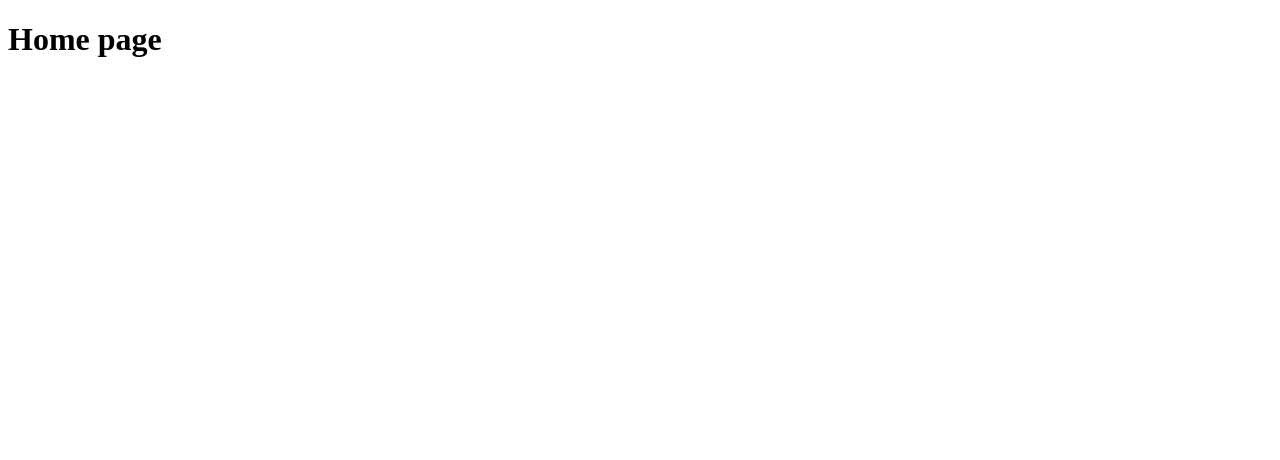
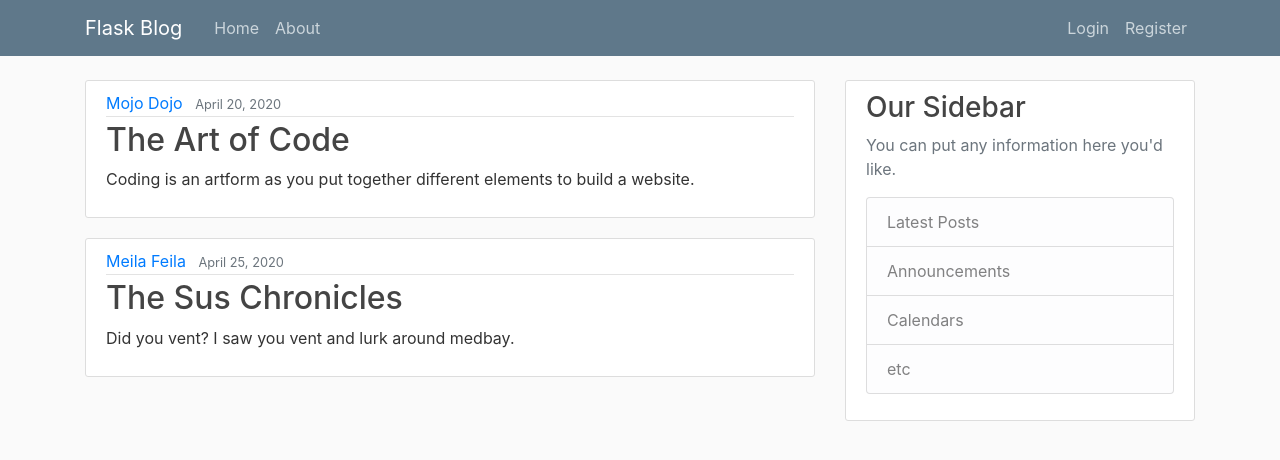
Before and after one commit to mostmojo/flask-blog, a Flask app: page / in a window 1280 px wide. Before the commit the part shown is almost empty. Shown: the top 460 px of the page. Run offline with Flask 2, Linux system fonts and the light colour scheme; some libraries are stand-ins or nearby versions.

Commit message:
Add styling

```diff
--- a/flaskblog.py
+++ b/flaskblog.py
@@ -1,16 +1,31 @@
-from flask import Flask, render_template
+from flask import Flask, render_template, url_for
 app = Flask(__name__)
+
+posts = [
+    {
+        'author': 'Mojo Dojo',
+        'title': 'The Art of Code',
+        'content': 'Coding is an artform as you put together different elements to build a website.',
+        'date_posted': 'April 20, 2020'
+    },
+    {
+        'author': 'Meila Feila',
+        'title': 'The Sus Chronicles',
+        'content': 'Did you vent? I saw you vent and lurk around medbay.',
+        'date_posted': 'April 25, 2020'
+    }
+]
 
 
 @app.route('/')
 @app.route('/home')
 def home():
-    return render_template('home.html')
+    return render_template('home.html', posts=posts)
 
 
 @app.route('/about')
 def about():
-    return render_template('about.html')
+    return render_template('about.html', title='About')
 
 
 if __name__ == '__main__':
--- /dev/null
+++ b/static/main.css
@@ -0,0 +1,85 @@
+body {
+	background: #fafafa;
+	color: #333333;
+	margin-top: 5rem;
+}
+
+h1,
+h2,
+h3,
+h4,
+h5,
+h6 {
+	color: #444444;
+}
+
+.bg-steel {
+	background-color: #5f788a;
+}
+
+.site-header .navbar-nav .nav-link {
+	color: #cbd5db;
+}
+
+.site-header .navbar-nav .nav-link:hover {
+	color: #ffffff;
+}
+
+.site-header .navbar-nav .nav-link.active {
+	font-weight: 500;
+}
+
+.content-section {
+	background: #ffffff;
+	padding: 10px 20px;
+	border: 1px solid #dddddd;
+	border-radius: 3px;
+	margin-bottom: 20px;
+}
+
+.article-title {
+	color: #444444;
+}
+
+a.article-title:hover {
+	color: #428bca;
+	text-decoration: none;
+}
+
+.article-content {
+	white-space: pre-line;
+}
+
+.article-img {
+	height: 65px;
+	width: 65px;
+	margin-right: 16px;
+}
+
+.article-metadata {
+	padding-bottom: 1px;
+	margin-bottom: 4px;
+	border-bottom: 1px solid #e3e3e3
+}
+
+.article-metadata a:hover {
+	color: #333;
+	text-decoration: none;
+}
+
+.article-svg {
+	width: 25px;
+	height: 25px;
+	vertical-align: middle;
+}
+
+.account-img {
+	height: 125px;
+	width: 125px;
+	margin-right: 20px;
+	margin-bottom: 16px;
+}
+
+.account-heading {
+	font-size: 2.5rem;
+}
--- a/templates/home.html
+++ b/templates/home.html
@@ -1,11 +1,15 @@
-<!DOCTYPE html>
-<html lang="en">
-<head>
-	<meta charset="UTF-8">
-	<meta name="viewport" content="width=device-width, initial-scale=1.0">
-	<title>Flask Blog</title>
-</head>
-<body>
-	<h1>Home page</h1>
-</body>
-</html>
+{% extends "layout.html" %}
+{% block content%}
+	{% for post in posts %}
+		<article class="media content-section">
+			<div class="media-body">
+				<div class="article-metadata">
+					<a class="mr-2" href="#">{{ post.author }}</a>
+					<small class="text-muted">{{ post.date_posted }}</small>
+				</div>
+				<h2><a class="article-title" href="#">{{ post.title }}</a></h2>
+				<p class="article-content">{{ post.content }}</p>
+			</div>
+		</article>
+	{% endfor %}
+{% endblock content %}
--- /dev/null
+++ b/templates/layout.html
@@ -0,0 +1,67 @@
+<!DOCTYPE html>
+<html lang="en">
+<head>
+		<!-- Required meta tags -->
+		<meta charset="utf-8">
+		<meta name="viewport" content="width=device-width, initial-scale=1, shrink-to-fit=no">
+
+	 <!-- Bootstrap CSS -->
+	 <link rel="stylesheet" href="https://stackpath.bootstrapcdn.com/bootstrap/4.5.2/css/bootstrap.min.css" integrity="sha384-JcKb8q3iqJ61gNV9KGb8thSsNjpSL0n8PARn9HuZOnIxN0hoP+VmmDGMN5t9UJ0Z" crossorigin="anonymous">
+	<link rel="stylesheet" type="text/css" href="{{ url_for('static', filename='main.css') }}">
+	 {% if title %}
+		<title>Flask Blog - {{ title }}</title>
+	{% else %}
+		<title>Flask Blog</title>
+	{% endif %}
+</head>
+<body>
+
+	<header class="site-header">
+		<nav class="navbar navbar-expand-md navbar-dark bg-steel fixed-top">
+			<div class="container">
+				<a class="navbar-brand mr-4" href="/">Flask Blog</a>
+				<button class="navbar-toggler" type="button" data-toggle="collapse" data-target="#navbarToggle" aria-controls="navbarToggle" aria-expanded="false" aria-label="Toggle navigation">
+					<span class="navbar-toggler-icon"></span>
+				</button>
+				<div class="collapse navbar-collapse" id="navbarToggle">
+					<div class="navbar-nav mr-auto">
+						<a class="nav-item nav-link" href="/">Home</a>
+						<a class="nav-item nav-link" href="/about">About</a>
+					</div>
+					<!-- Navbar Right Side -->
+					<div class="navbar-nav">
+						<a class="nav-item nav-link" href="/login">Login</a>
+						<a class="nav-item nav-link" href="/register">Register</a>
+					</div>
+				</div>
+			</div>
+		</nav>
+	</header>
+
+	<main role="main" class="container">
+		<div class="row">
+			<div class="col-md-8">
+				{% block content %}{% endblock %}
+			</div>
+			<div class="col-md-4">
+				<div class="content-section">
+					<h3>Our Sidebar</h3>
+					<p class='text-muted'>You can put any information here you'd like.
+						<ul class="list-group">
+							<li class="list-group-item list-group-item-light">Latest Posts</li>
+							<li class="list-group-item list-group-item-light">Announcements</li>
+							<li class="list-group-item list-group-item-light">Calendars</li>
+							<li class="list-group-item list-group-item-light">etc</li>
+						</ul>
+					</p>
+				</div>
+			</div>
+		</div>
+	</main>
+
+	<!-- jQuery first, then Popper.js, then Bootstrap JS -->
+	<script src="https://code.jquery.com/jquery-3.5.1.slim.min.js" integrity="sha384-DfXdz2htPH0lsSSs5nCTpuj/zy4C+OGpamoFVy38MVBnE+IbbVYUew+OrCXaRkfj" crossorigin="anonymous"></script>
+	<script src="https://cdn.jsdelivr.net/npm/popper.js@1.16.1/dist/umd/popper.min.js" integrity="sha384-9/reFTGAW83EW2RDu2S0VKaIzap3H66lZH81PoYlFhbGU+6BZp6G7niu735Sk7lN" crossorigin="anonymous"></script>
+	<script src="https://stackpath.bootstrapcdn.com/bootstrap/4.5.2/js/bootstrap.min.js" integrity="sha384-B4gt1jrGC7Jh4AgTPSdUtOBvfO8shuf57BaghqFfPlYxofvL8/KUEfYiJOMMV+rV" crossorigin="anonymous"></script>
+</body>
+</html>
```
Also changed, not shown: templates/about.html (+4 -11 lines).
